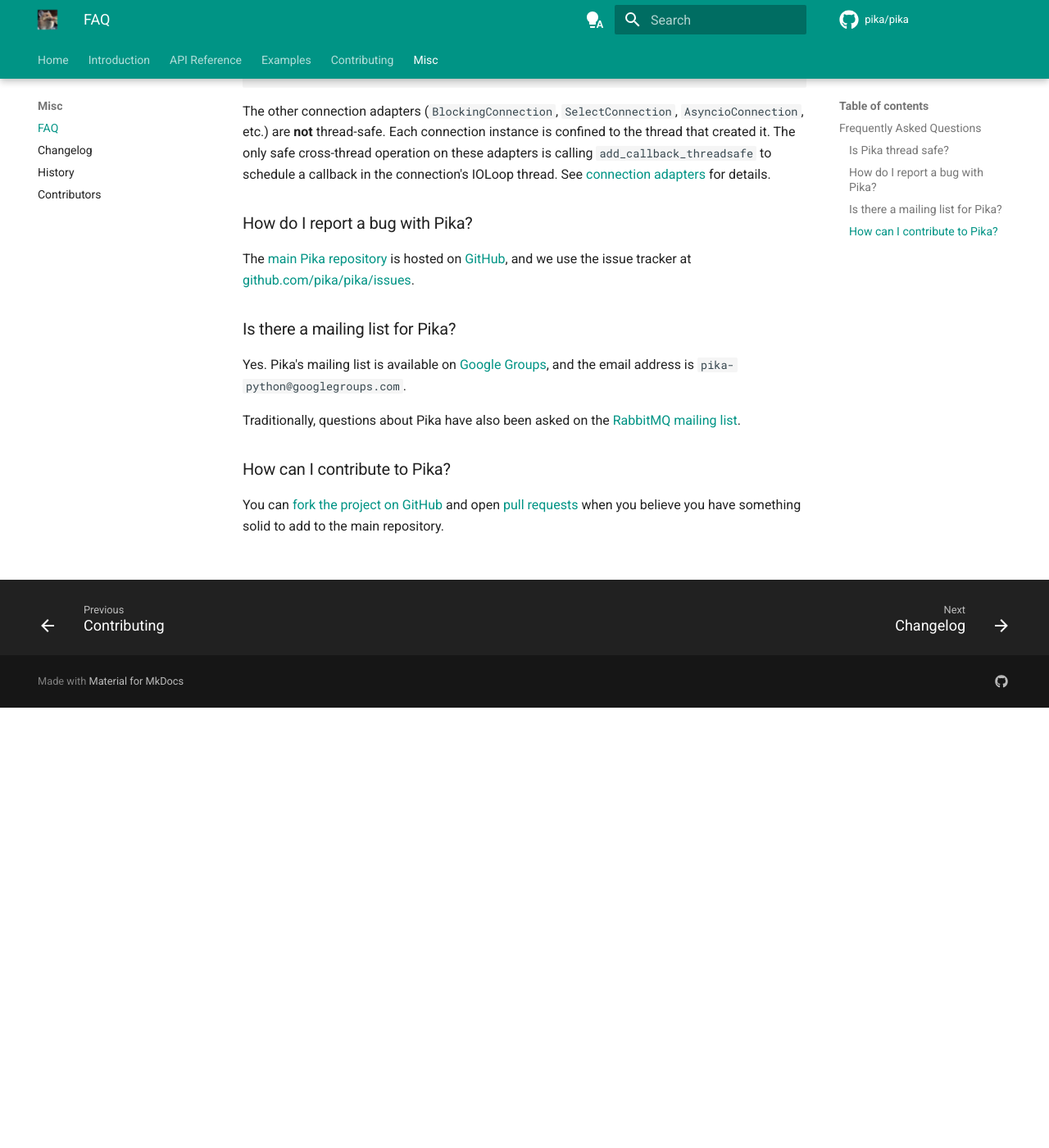
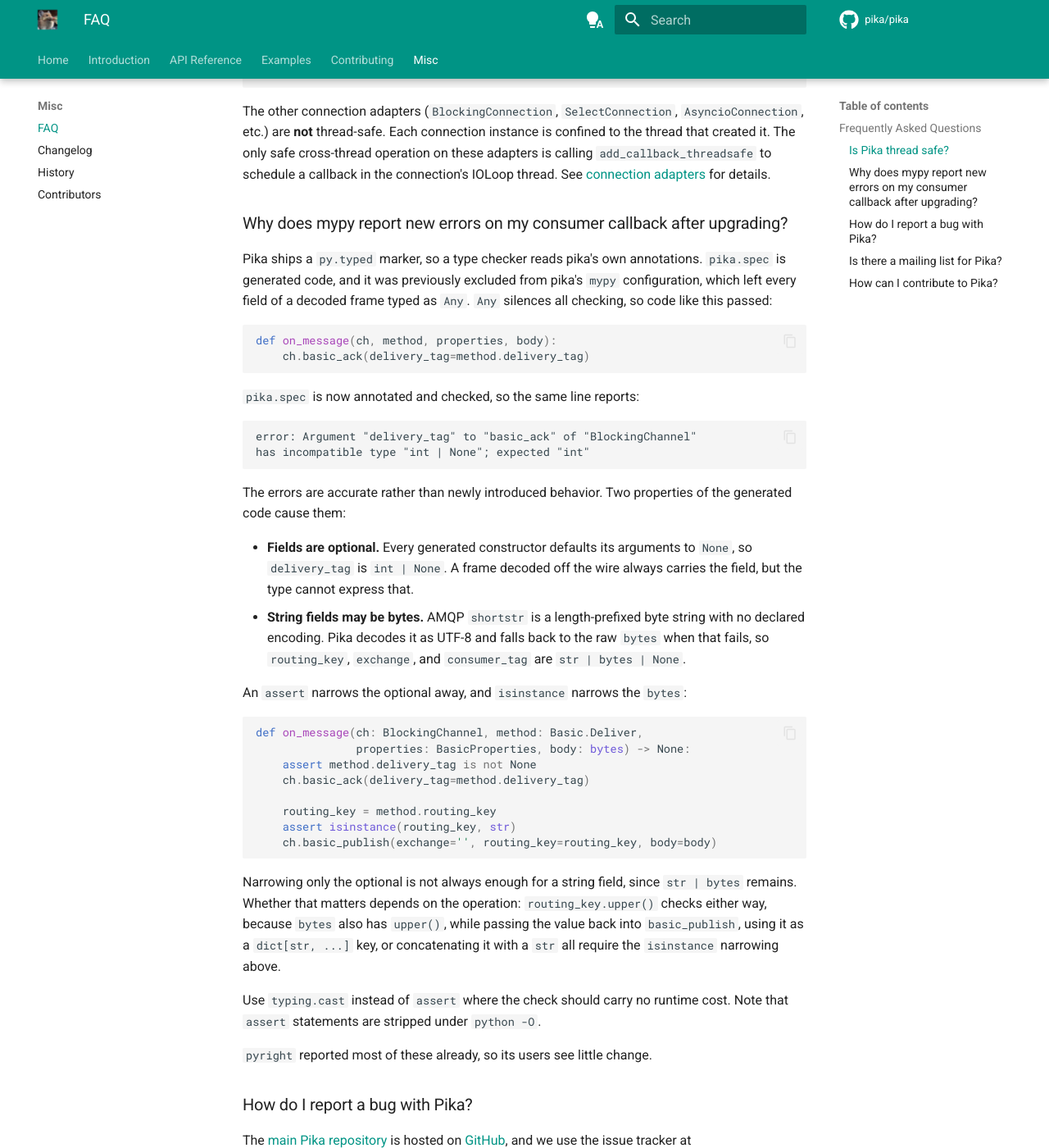
Before and after one commit to pika/pika, an MkDocs documentation site: the page built from docs/faq.md, in a window 1280 px wide and 1400 px high, scrolled down 537 px. Shown: the whole window at 82% size. Built offline with MkDocs 1.6.1 and Material for MkDocs 9.7.7, drawn with Linux system fonts in a browser that asks for light colours; comment, search, counter and statistics services are not loaded; the version menu is left out.

Commit message:
docs: answer why mypy reports new errors after upgrading
Annotating the generated spec changes a `py.typed` contract. Downstream
`mypy` users go from clean to erroring on the most common line in every
pika tutorial, `basic_ack(delivery_tag=method.delivery_tag)`, because
the module was previously excluded from pika's `mypy` configuration and
every decoded field read as `Any`. The errors are accurate, but nothing
outside the pull request that caused them explains that.

Add an FAQ entry naming both causes, the optional defaults and the
`shortstr` bytes fallback, and give the narrowing idiom for each. Note
that narrowing only the optional is not always enough for a string
field, since `routing_key.upper()` checks either way while passing the
value back into `basic_publish` does not.

Every snippet was type-checked as written, and the quoted error text is
`mypy` output rather than a paraphrase.

````diff
--- a/docs/faq.md
+++ b/docs/faq.md
@@ -15,6 +15,46 @@ ch.basic_publish(exchange='', routing_key='q', body=b'hello')
 
 The other connection adapters (`BlockingConnection`, `SelectConnection`, `AsyncioConnection`, etc.) are **not** thread-safe. Each connection instance is confined to the thread that created it. The only safe cross-thread operation on these adapters is calling `add_callback_threadsafe` to schedule a callback in the connection's IOLoop thread. See [connection adapters](modules/adapters/index.md) for details.
 
+### Why does mypy report new errors on my consumer callback after upgrading?
+
+Pika ships a `py.typed` marker, so a type checker reads pika's own annotations. `pika.spec` is generated code, and it was previously excluded from pika's `mypy` configuration, which left every field of a decoded frame typed as `Any`. `Any` silences all checking, so code like this passed:
+
+```python
+def on_message(ch, method, properties, body):
+    ch.basic_ack(delivery_tag=method.delivery_tag)
+```
+
+`pika.spec` is now annotated and checked, so the same line reports:
+
+```
+error: Argument "delivery_tag" to "basic_ack" of "BlockingChannel"
+has incompatible type "int | None"; expected "int"
+```
+
+The errors are accurate rather than newly introduced behavior. Two properties of the generated code cause them:
+
+- **Fields are optional.** Every generated constructor defaults its arguments to `None`, so `delivery_tag` is `int | None`. A frame decoded off the wire always carries the field, but the type cannot express that.
+- **String fields may be bytes.** AMQP `shortstr` is a length-prefixed byte string with no declared encoding. Pika decodes it as UTF-8 and falls back to the raw `bytes` when that fails, so `routing_key`, `exchange`, and `consumer_tag` are `str | bytes | None`.
+
+An `assert` narrows the optional away, and `isinstance` narrows the `bytes`:
+
+```python
+def on_message(ch: BlockingChannel, method: Basic.Deliver,
+               properties: BasicProperties, body: bytes) -> None:
+    assert method.delivery_tag is not None
+    ch.basic_ack(delivery_tag=method.delivery_tag)
+
+    routing_key = method.routing_key
+    assert isinstance(routing_key, str)
+    ch.basic_publish(exchange='', routing_key=routing_key, body=body)
+```
+
+Narrowing only the optional is not always enough for a string field, since `str | bytes` remains. Whether that matters depends on the operation: `routing_key.upper()` checks either way, because `bytes` also has `upper()`, while passing the value back into `basic_publish`, using it as a `dict[str, ...]` key, or concatenating it with a `str` all require the `isinstance` narrowing above.
+
+Use `typing.cast` instead of `assert` where the check should carry no runtime cost. Note that `assert` statements are stripped under `python -O`.
+
+`pyright` reported most of these already, so its users see little change.
+
 ### How do I report a bug with Pika?
 
 The [main Pika repository](https://github.com/pika/pika) is hosted on [GitHub](https://github.com), and we use the issue tracker at [github.com/pika/pika/issues](https://github.com/pika/pika/issues).
````
